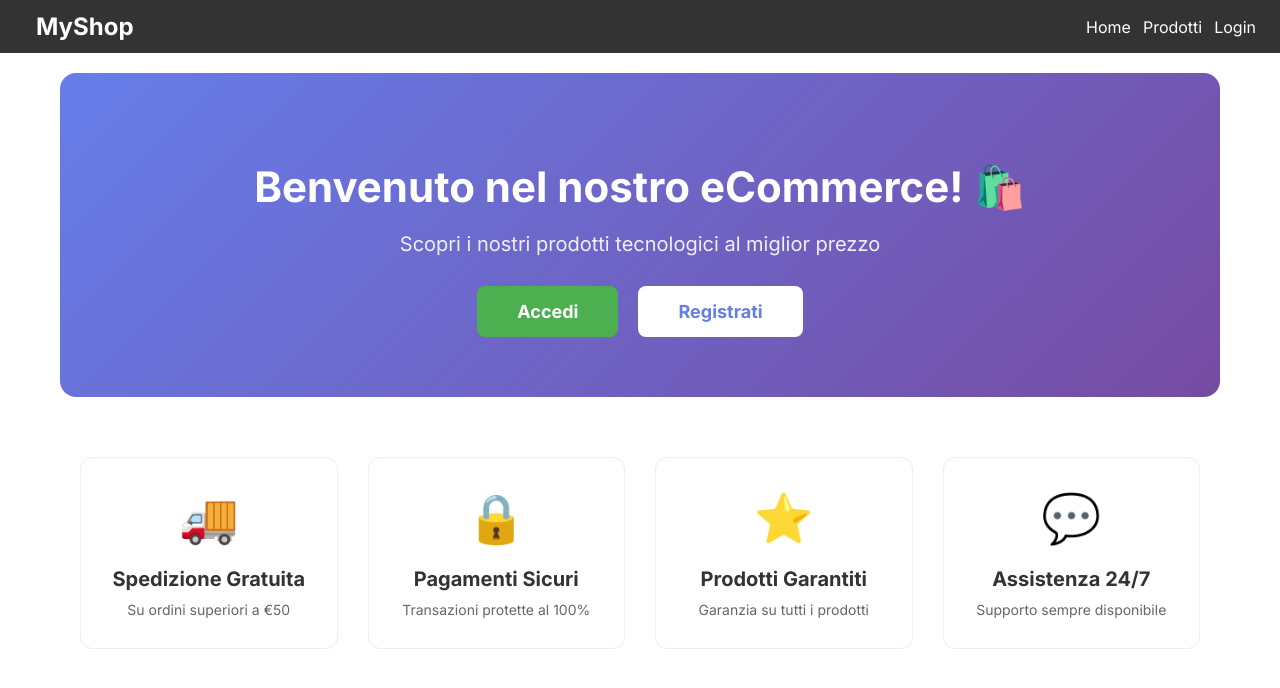
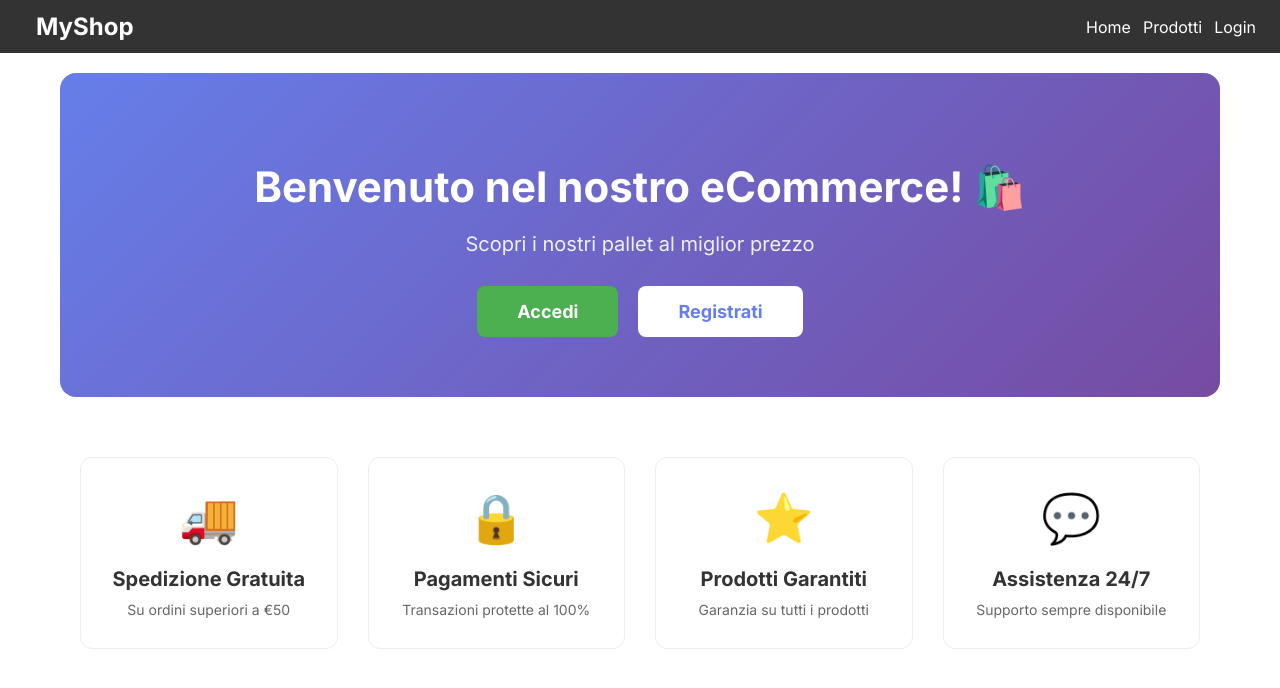
Before and after one commit to nikfaccini/Progetto-ERASMUS-2026, a React (Create React App) app: page / in a window 1280 px wide. Shown: the top 688 px of the page. Built offline with nearby package versions, Linux system fonts and the light colour scheme.

Commit message:
Update product description in Home component

```diff
--- a/src/pages/Home.jsx
+++ b/src/pages/Home.jsx
@@ -9,7 +9,7 @@ const Home = () => {
     <div className="home-container">
       <div className="hero-section">
         <h1>Benvenuto {isLogged && utente.nome ? utente.nome : ""} nel nostro eCommerce! 🛍️</h1>
-        <p>Scopri i nostri prodotti tecnologici al miglior prezzo</p>
+        <p>Scopri i nostri pallet al miglior prezzo</p>
 
         {!isLogged ? (
           <div className="home-buttons">
```
